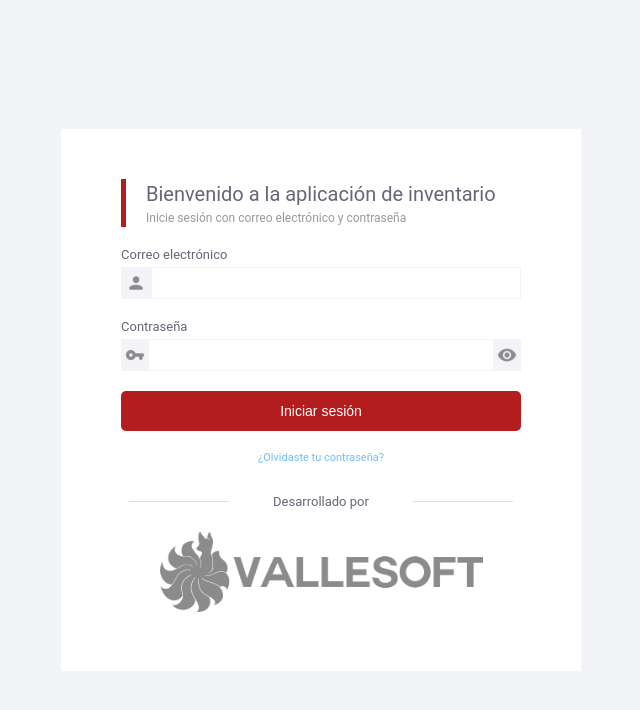
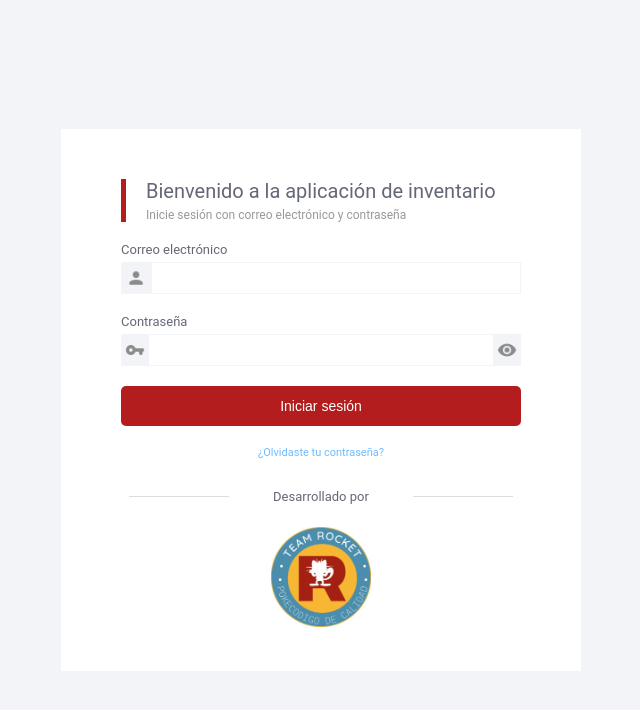
Before and after one commit to GitTeamRocket/inventario, a React (Create React App) app in the folder Front_Inventory-main/: page / in a window 1280 px wide. Shown: the top 710 px of the page, without its empty margins (319-959 px from the left). Built offline with nearby package versions, Linux system fonts and the light colour scheme; no server answers.

Commit message:
Agregando logo al login

```diff
--- a/Front_Inventory-main/src/Components/Login/LoginView.js
+++ b/Front_Inventory-main/src/Components/Login/LoginView.js
@@ -219,7 +219,7 @@ class LoginView extends Component {
               <hr></hr>
             </div>
             <div className='lg-logo-container'>
-              <img className='lg-logo' src='./logo_valle_gray.png' alt='logo' />
+              <img className='lg-logo' src='./logo_Rocket.png' alt='logo' />
             </div>
           </div>
         </div>
--- a/Front_Inventory-main/src/Components/Login/Styles.css
+++ b/Front_Inventory-main/src/Components/Login/Styles.css
@@ -72,8 +72,8 @@ hr {
 }
 
 .lg-logo {
-  width: 323px;
-  height: 80px;
+  width: 100px;
+  height: 100px;
 }
 
 /* LOGIN OTHERS */
```
Also changed, not shown: Front_Inventory-main/public/logo_Rocket.png (added).
